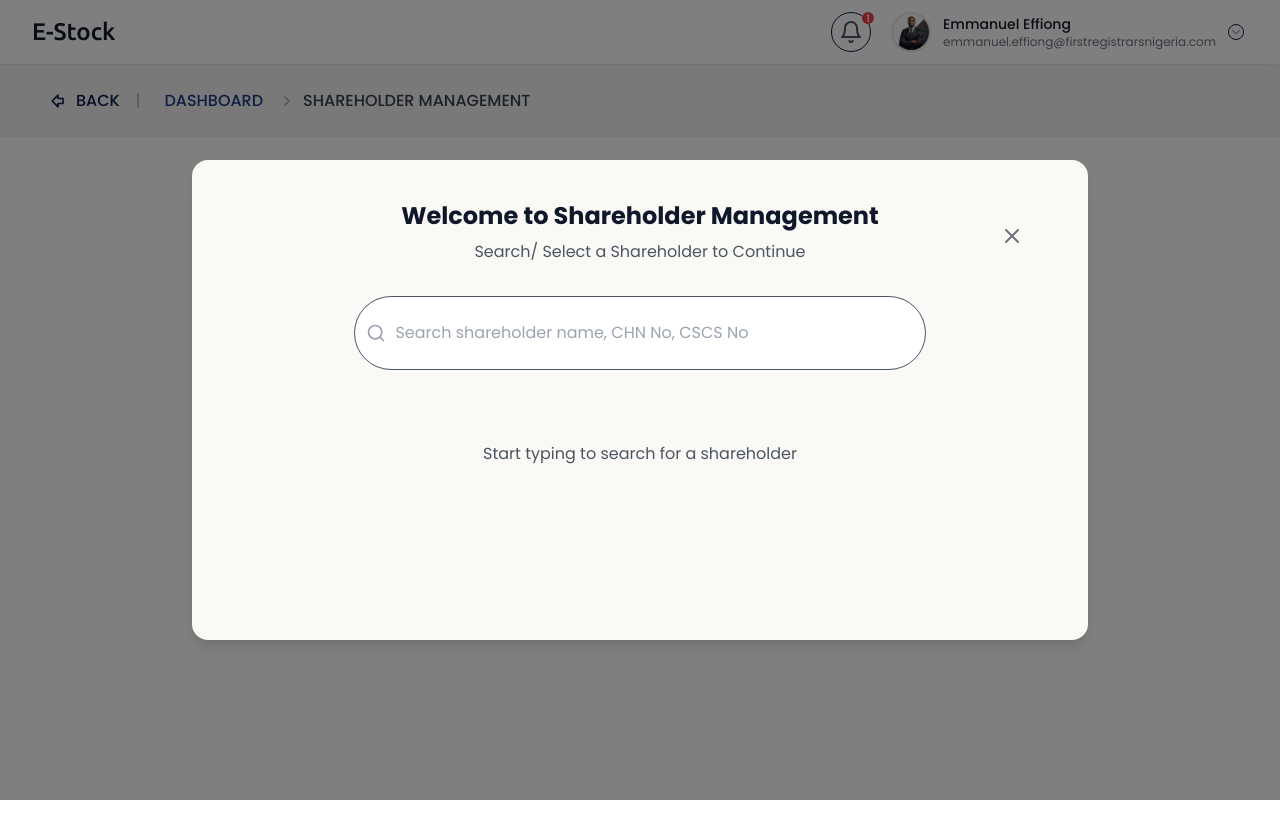
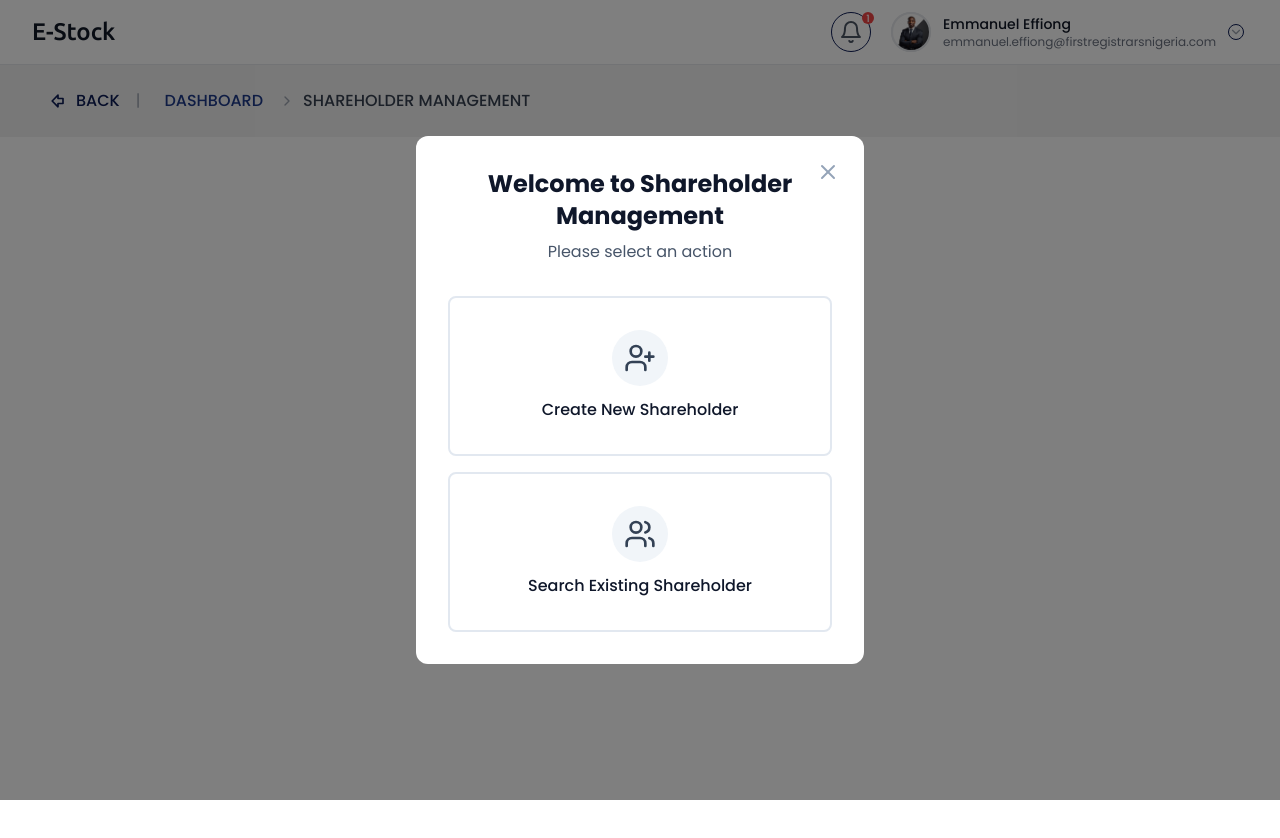
Before and after one commit to FrisSoftwareteam/FirstReg-master, a Next.js app: page /dashboard/shareholder-management in a window 1280 px wide. Shown: the top 838 px of the page. Built offline with nearby package versions, Linux system fonts and the light colour scheme.

Commit message:
updated the shareholder management flow

```diff
--- a/app/dashboard/shareholder-management/page.tsx
+++ b/app/dashboard/shareholder-management/page.tsx
@@ -1,5 +1,5 @@
 "use client";
-import { useState } from "react";
+import { useState, useEffect } from "react";
 import { SearchModal } from "@/components/search-modal";
 import { ArrowLeft, Plus, AlertTriangle, FileText, Users } from "lucide-react";
 import { Button } from "@/components/ui/button";
@@ -16,10 +16,15 @@ import { LinkJointHolderModal } from "@/components/link-joint-holder-modal";
 import { AmalgamateModal } from "@/components/amalgamate-modal";
 import { CertificateSplitModal } from "@/components/certificate-split-modal";
 import { CertificateUpdateModal } from "@/components/certificate-update-modal";
+import { ShareholderManagementModal } from "@/components/shareholderManagementProps";
+import { useRouter } from "next/navigation";
 
 const page = () => {
   const [selectedShareholder, setSelectedShareholder] = useState<any>(null);
-  const [showSearch, setShowSearch] = useState(true);
+  const [showSearch, setShowSearch] = useState(false);
+  const [askModal, setAskModal] = useState(true);
+  const [addModal, setAddModal] = useState(false);
+  const router = useRouter();
 
   const handleSelectShareholder = (shareholder: any) => {
     setSelectedShareholder(shareholder);
@@ -30,19 +35,50 @@ const page = () => {
     setShowSearch(true);
     setSelectedShareholder(null);
   };
+
+  const onCreateNew = () => {
+    setAddModal(true);
+    setAskModal(false);
+    setShowSearch(false);
+  };
+
+  const onSearchExisting = () => {
+    setShowSearch(true);
+    setAddModal(false);
+    setAskModal(false);
+  };
+
+  const onClose = () => {
+    setAskModal(false);
+    router.push("/dashboard");
+  };
+
   return (
     <div className="min-h-screen">
-      {showSearch ? (
+      {showSearch === true && askModal === false && addModal === false ? (
         <SearchModal
           onSelectShareholder={handleSelectShareholder}
           setShowSearch={setShowSearch}
         />
-      ) : (
+      ) : showSearch === false && askModal === false && addModal === false ? (
         <ShareholderPage
           shareholder={selectedShareholder}
           onBack={handleBackToSearch}
+          setAddModal={setAddModal}
         />
-      )}
+      ) : showSearch === false && askModal === true && addModal === false ? (
+        <ShareholderManagementModal
+          onCreateNew={onCreateNew}
+          onSearchExisting={onSearchExisting}
+          onClose={onClose}
+        />
+      ) : showSearch === false && askModal === false && addModal === true ? (
+        <NewShareholderModal
+          onClose={() => setAddModal(false)}
+          addModal={addModal}
+          setAddModal={setAddModal}
+        />
+      ) : null}
     </div>
   );
 };
@@ -52,9 +88,14 @@ export default page;
 interface ShareholderPageProps {
   shareholder: any;
   onBack: () => void;
+  setAddModal: (a: boolean) => void;
 }
 
-function ShareholderPage({ shareholder, onBack }: ShareholderPageProps) {
+function ShareholderPage({
+  shareholder,
+  onBack,
+  setAddModal,
+}: ShareholderPageProps) {
   const [currentShareholder, setCurrentShareholder] = useState(shareholder);
   const [editModalOpen, setEditModalOpen] = useState(false);
   const [editType, setEditType] = useState<"personal" | "bank" | null>(null);
@@ -73,6 +114,10 @@ function ShareholderPage({ shareholder, onBack }: ShareholderPageProps) {
     setEditType(type);
     setEditModalOpen(true);
   };
+
+  useEffect(() => {
+    setAddModal(false);
+  }, []);
 
   return (
     <div className="min-h-screen bg-[#F2F2F2]">
@@ -362,7 +407,10 @@ function ShareholderPage({ shareholder, onBack }: ShareholderPageProps) {
 
       {cautionOpen && <CautionModal onClose={() => setCautionOpen(false)} />}
       {newShareholderOpen && (
-        <NewShareholderModal onClose={() => setNewShareholderOpen(false)} />
+        <NewShareholderModal
+          onClose={() => setNewShareholderOpen(false)}
+          addModal={false}
+        />
       )}
       {mergeAccountOpen && (
         <MergeAccountModal onClose={() => setMergeAccountOpen(false)} />
--- a/components/new-shareholder-modal.tsx
+++ b/components/new-shareholder-modal.tsx
@@ -2,12 +2,38 @@
 
 import { X, MapPin, User, Mail, Calendar } from "lucide-react";
 import { Button } from "@/components/ui/button";
+import { useRouter } from "next/navigation";
 
 interface NewShareholderModalProps {
   onClose: () => void;
+  addModal?: boolean;
+  setAddModal?: (a: boolean) => void;
 }
 
-export function NewShareholderModal({ onClose }: NewShareholderModalProps) {
+export function NewShareholderModal({
+  onClose,
+  addModal,
+  setAddModal,
+}: NewShareholderModalProps) {
+  const router = useRouter();
+
+  const closeModal = () => {
+    console.log(addModal);
+    if (setAddModal) {
+      if (addModal === true) {
+        console.log("top", addModal);
+        setAddModal(false);
+        router.push("/dashboard");
+      } else {
+        console.log("down", addModal);
+        onClose();
+      }
+    } else {
+      console.log("down", addModal);
+      onClose();
+    }
+  };
+
   return (
     <div className="fixed inset-0 bg-black/50 flex items-center justify-center p-4 z-50 overflow-y-auto">
       <div className="bg-white rounded-3xl shadow-lg w-full max-w-[90vw] max-h-[90vh] overflow-y-auto my-8 py-4">
@@ -23,7 +49,7 @@ export function NewShareholderModal({ onClose }: NewShareholderModalProps) {
             </p>
           </div>
           <button
-            onClick={onClose}
+            onClick={closeModal}
             className="text-slate-500 hover:text-slate-900"
           >
             <X className="w-6 h-6" />
--- /dev/null
+++ b/components/shareholderManagementProps.tsx
@@ -0,0 +1,64 @@
+"use client";
+
+import { X, UserPlus, Users } from "lucide-react";
+
+interface ShareholderManagementModalProps {
+  onCreateNew: () => void;
+  onSearchExisting: () => void;
+  onClose: () => void;
+}
+
+export function ShareholderManagementModal({
+  onCreateNew,
+  onSearchExisting,
+  onClose,
+}: ShareholderManagementModalProps) {
+  return (
+    <div className="fixed inset-0 z-50 flex items-center justify-center bg-black/50">
+      <div className="relative w-full max-w-md rounded-xl bg-white p-8">
+        <button
+          onClick={onClose}
+          className="absolute right-6 top-6 text-slate-400 hover:text-slate-600"
+        >
+          <X className="h-6 w-6" />
+        </button>
+
+        <div className="text-center">
+          <h2 className="text-2xl font-bold text-slate-900">
+            Welcome to Shareholder Management
+          </h2>
+          <p className="mt-2 text-slate-600">Please select an action</p>
+        </div>
+
+        {/* Action Cards */}
+        <div className="mt-8 space-y-4">
+          {/* Create New Shareholder */}
+          <button
+            onClick={onCreateNew}
+            className="group flex w-full flex-col items-center rounded-lg border-2 border-slate-200 px-6 py-8 transition hover:border-blue-400 hover:bg-blue-50"
+          >
+            <div className="mb-3 rounded-full bg-slate-100 p-3 group-hover:bg-blue-100">
+              <UserPlus className="h-8 w-8 text-slate-700 group-hover:text-blue-600" />
+            </div>
+            <span className="font-medium text-slate-900 group-hover:text-blue-600">
+              Create New Shareholder
+            </span>
+          </button>
+
+          {/* Search Existing Shareholder */}
+          <button
+            onClick={onSearchExisting}
+            className="group flex w-full flex-col items-center rounded-lg border-2 border-slate-200 px-6 py-8 transition hover:border-blue-400 hover:bg-blue-50"
+          >
+            <div className="mb-3 rounded-full bg-slate-100 p-3 group-hover:bg-blue-100">
+              <Users className="h-8 w-8 text-slate-700 group-hover:text-blue-600" />
+            </div>
+            <span className="font-medium text-slate-900 group-hover:text-blue-600">
+              Search Existing Shareholder
+            </span>
+          </button>
+        </div>
+      </div>
+    </div>
+  );
+}
```
